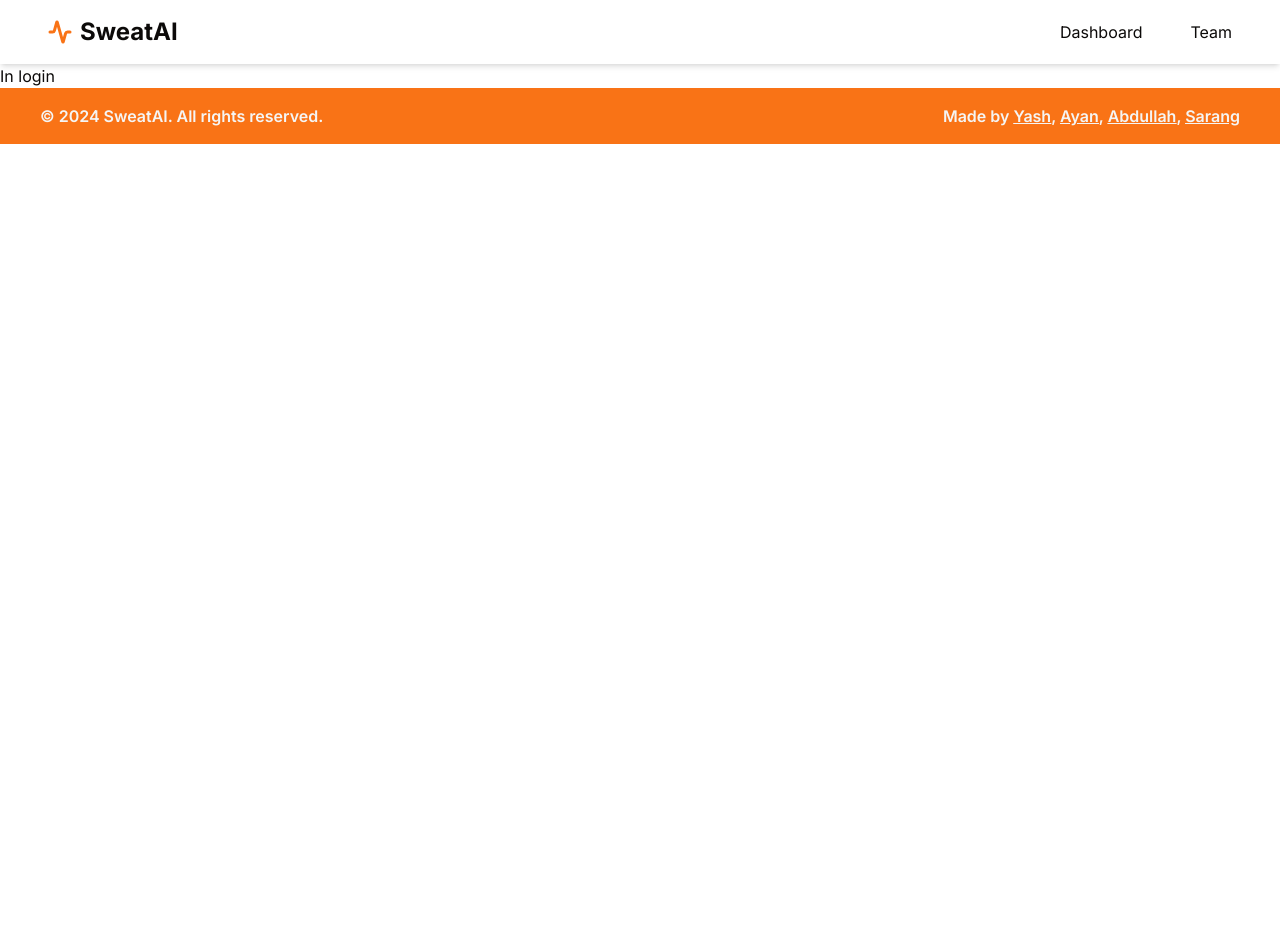
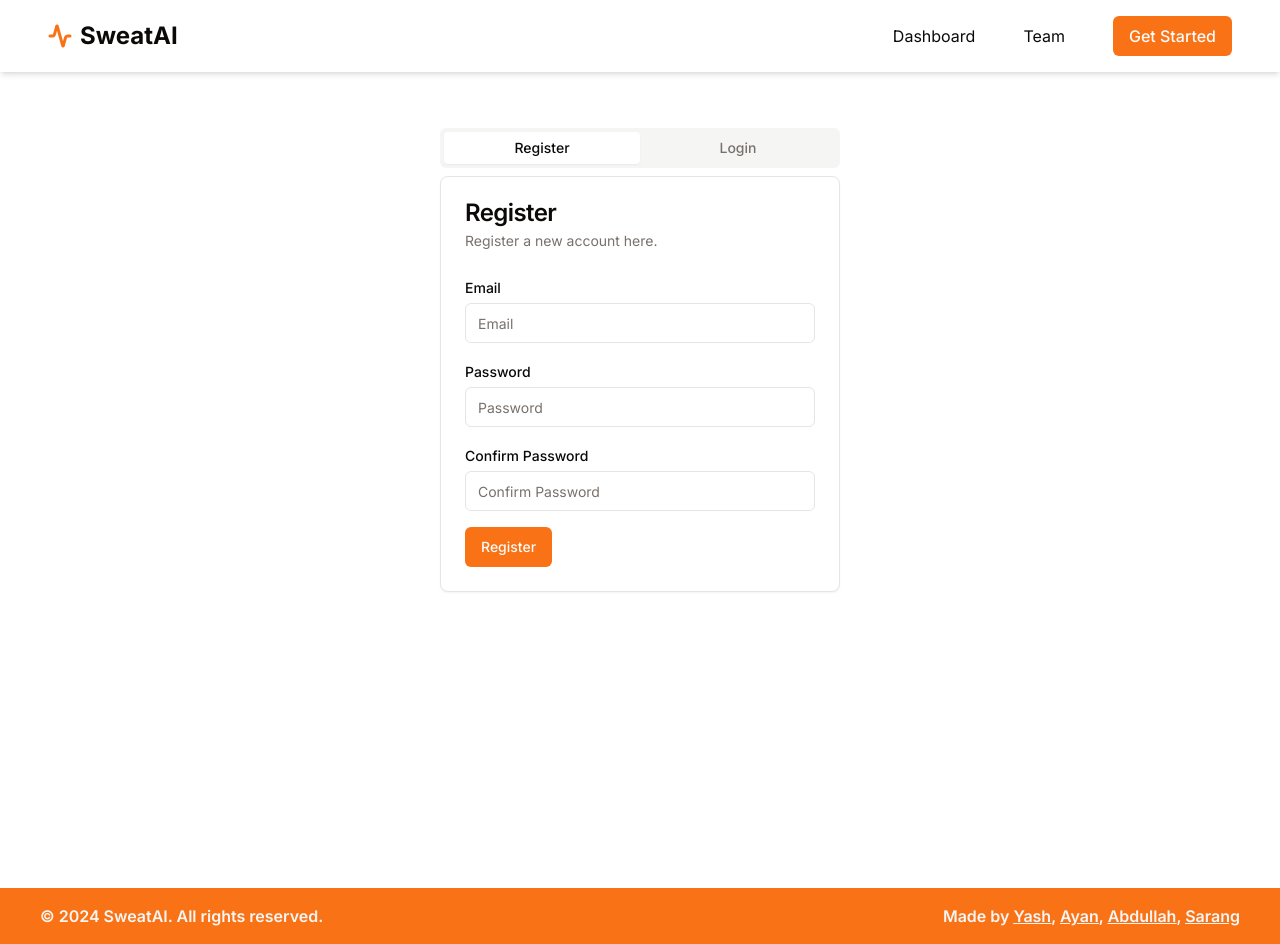
Before and after one commit to YashPatki02/CardGenAI-AI-Flashcards, a Next.js app: page /login in a window 1280 px wide. Before the commit the page ends 800 px from the top, so only its background shows below. Built offline with nearby package versions, Linux system fonts and the light colour scheme; no server answers.

Commit message:
Added login, register, and logout components

```diff
--- a/app/layout.tsx
+++ b/app/layout.tsx
@@ -7,8 +7,8 @@
 import Footer from "@/components/Footer";
 
 export const metadata: Metadata = {
-    title: "FlashCrdsAI",
-    description: "AI-powered flashcards",
+    title: "CardGen AI",
+    description: "AI-powered Flashcards for Students",
 };
 
 export default function RootLayout({
--- a/app/login/page.tsx
+++ b/app/login/page.tsx
@@ -1,11 +1,61 @@
-import React from 'react'
+"use client";
+import Register from "@/components/Register";
+import Login from "@/components/Login";
+import {
+    Card,
+    CardContent,
+    CardDescription,
+    CardFooter,
+    CardHeader,
+    CardTitle,
+} from "@/components/ui/card";
+import { Tabs, TabsContent, TabsList, TabsTrigger } from "@/components/ui/tabs";
+import { redirect } from "next/navigation";
+import { useAuth } from "@/context/AuthContext";
 
-function Login() {
-  return (
-    <div>
-      In login
-    </div>
-  )
+export default function LoginPage() {
+    const { currentUser } = useAuth();
+
+    if (currentUser) {
+        redirect("/flashcards");
+    }
+
+    return (
+        <main className="flex min-h-screen flex-col items-center p-4 mt-4">
+            <div className="flex items-center justify-center min-h-auto mt-6 space-x-2">
+                <Tabs defaultValue="register" className="w-[400px]">
+                    <TabsList className="grid w-full grid-cols-2">
+                        <TabsTrigger value="register">Register</TabsTrigger>
+                        <TabsTrigger value="login">Login</TabsTrigger>
+                    </TabsList>
+                    <TabsContent value="register">
+                        <Card>
+                            <CardHeader>
+                                <CardTitle>Register</CardTitle>
+                                <CardDescription>
+                                    Register a new account here.
+                                </CardDescription>
+                            </CardHeader>
+                            <CardContent className="space-y-2">
+                                <Register />
+                            </CardContent>
+                        </Card>
+                    </TabsContent>
+                    <TabsContent value="login">
+                        <Card>
+                            <CardHeader>
+                                <CardTitle>Login</CardTitle>
+                                <CardDescription>
+                                    Login to your account here.
+                                </CardDescription>
+                            </CardHeader>
+                            <CardContent className="space-y-2">
+                                <Login />
+                            </CardContent>
+                        </Card>
+                    </TabsContent>
+                </Tabs>
+            </div>
+        </main>
+    );
 }
-
-export default Login
--- a/components/Login.tsx
+++ b/components/Login.tsx
@@ -1,20 +1,19 @@
 "use client";
 import { useState } from "react";
-// import { useAuth } from "@/context/AuthContext";
 import { Label } from "./ui/label";
 import { Input } from "./ui/input";
 import { Button } from "./ui/button";
-// import { login } from "../app/(home)/login/actions";
 import { redirect } from "next/navigation";
+import { useAuth } from "@/context/AuthContext";
 
 const Login = () => {
-    /* const { login } = useAuth();
+    const { login } = useAuth();
     const [email, setEmail] = useState("");
     const [password, setPassword] = useState("");
-    const [error, setError] = useState(null);
+    const [error, setError] = useState<string | null>(null);
+    const [loading, setLoading] = useState(false);
 
-
-    const handleLogin = async (e) => {
+    const handleLogin = async (e: React.FormEvent) => {
         e.preventDefault();
         setLoading(true);
         setError(null);
@@ -22,29 +21,27 @@
         try {
             await login(email, password);
             console.log("Logged in successfully!");
-        } catch (error) {
+        } catch (error: any) {
             setError(error.message);
         } finally {
             setLoading(false);
         }
-    }; */
-    const [error, setError] = useState<string | null>(null);
-    const [loading, setLoading] = useState(false);
+    };
 
     const handleSubmit = async (formData: FormData) => {
         setError(null); // Reset error state
 
-        // const result = await login(formData);
-        // console.log("in handle submit");
-        // if (!result.success) {
-        //     setError(result.error as string);
-        //     console.log("error has occur", result.error);
-        // } else {
-        //     // Redirect to dashboard on successful login
-        //     console.log("successfully logged in ");
-        //     redirect("/dashboard");
-        // }
+        const email = formData.get("email") as string;
+        const password = formData.get("password") as string;
+
+        try {
+            await login(email, password);
+            redirect("/flashcards");
+        } catch (error: any) {
+            setError(error.message);
+        }
     };
+
     return (
         // <form  className="space-y-4">
         <form action={handleSubmit} className="space-y-4">
@@ -54,8 +51,8 @@
                     id="email"
                     type="email"
                     name="email"
-                    // value={email}
-                    // onChange={(e) => setEmail(e.target.value)}
+                    value={email}
+                    onChange={(e) => setEmail(e.target.value)}
                     placeholder="Email"
                     required
                 />
@@ -66,18 +63,18 @@
                     id="password"
                     type="password"
                     name="password"
-                    // value={password}
-                    // onChange={(e) => setPassword(e.target.value)}
+                    value={password}
+                    onChange={(e) => setPassword(e.target.value)}
                     placeholder="Password"
                     required
                 />
             </div>
             {/* {error && <p className="text-red-500">{error}</p>} */}
             {error && <p className="text-red-500">{error}</p>}
-            <Button type="submit" disabled={loading}>
+            <Button disabled={loading} onClick={handleLogin}>
                 {loading ? "Logging in..." : "Login"}
             </Button>
-            {/* <button formAction={login}>Submit</button> */}
+
         </form>
     );
 };
--- a/components/Logout.tsx
+++ b/components/Logout.tsx
@@ -1,14 +1,12 @@
+"use client";
 import { Button } from "@/components/ui/button";
-// import { signOut } from "@/utils/actions/signout";
+import { useAuth } from "@/context/AuthContext";
 
 const Logout = () => {
+    const { logout } = useAuth();
+
     return (
-        // <form action={signOut} method="POST">
-        //     <Button className="text-md" variant="secondary" type="submit">
-        //         Logout
-        //     </Button>
-        // </form>
-        <Button className="text-md" variant="secondary" type="submit">
+        <Button onClick={logout} variant="secondary" className="text-md">
             Logout
         </Button>
     );
--- a/components/Nav.tsx
+++ b/components/Nav.tsx
@@ -1,3 +1,4 @@
+"use client";
 import Link from "next/link";
 import React from "react";
 import { Button } from "./ui/button";
@@ -11,13 +12,12 @@
     DropdownMenuSeparator,
     DropdownMenuTrigger,
 } from "@/components/ui/dropdown-menu";
+import { useAuth } from "@/context/AuthContext";
 
-const Nav = async () => {
-    // const supabase = createClient();
+const Nav = () => {
+    const { currentUser } = useAuth();
 
-    // const {
-    //     data: { user },
-    // } = await supabase.auth.getUser();
+    console.log(currentUser);
 
     return (
         <header className="flex flex-row w-full items-center justify-between px-12 py-4 shadow-md">
@@ -33,13 +33,13 @@
                 <Link href="/dashboard">Dashboard</Link>
                 <Link href="/dashboard">Team</Link>
 
-                {/* {user === null ? (
+                {currentUser === null ? (
                     <Link href="/login">
                         <Button className="text-md">Get Started</Button>
                     </Link>
                 ) : (
                     <Logout />
-                )} */}
+                )}
             </nav>
             <div className="flex items-center sm:hidden">
                 <DropdownMenu>
--- a/components/Register.tsx
+++ b/components/Register.tsx
@@ -1,38 +1,17 @@
-// import { useState } from "react";
-// import { useAuth } from "@/context/AuthContext";
 "use client";
 import React, { useState } from "react";
 import { useRouter } from "next/navigation";
 import { Input } from "@/components/ui/input";
 import { Label } from "@/components/ui/label";
 import { Button } from "@/components/ui/button";
-
+import { useAuth } from "@/context/AuthContext";
 
 const Register = () => {
-    /* const { register } = useAuth();
-    const [email, setEmail] = useState("");
-    const [password, setPassword] = useState("");
-    const [confirmPassword, setConfirmPassword] = useState("");
-    const [loading, setLoading] = useState(false);
-    const [error, setError] = useState(null);
-
-    const handleRegister = async (e) => {
-        e.preventDefault();
-        setLoading(true);
-        setError(null);
-
-        try {
-            await register(email, password);
-            console.log("Registered successfully!");
-        } catch (error) {
-            setError(error.message);
-            setLoading(false);
-            return;
-        } */
-    // };
+    const { signup } = useAuth();
     const [loading, setLoading] = useState(false);
     const [error, setError] = useState<string | null>(null);
     const router = useRouter();
+
     const handleRegister = async (e: React.FormEvent<HTMLFormElement>) => {
         e.preventDefault();
         setLoading(true);
@@ -50,22 +29,18 @@
         }
 
         try {
-            // const result = await signup(formData);
-
-            // if (result.success) {
-            //     router.push("/dashboard"); // Redirect to the dashboard on successful registration
-            // } else {
-            //     setError(result.error as string); // Set error message if registration fails
-            // }
-        } catch (err) {
-            setError("An unexpected error occurred. Please try again.");
+            await signup(email, password);
+            router.push("/flashcards");
+        } catch (err: any) {
+            setError(
+                err.message || "An unexpected error occurred. Please try again."
+            );
         } finally {
             setLoading(false);
         }
     };
 
     return (
-        // <form className="space-y-4">
         <form onSubmit={handleRegister} className="space-y-4">
             <div className="space-y-1">
                 <Label htmlFor="email">Email</Label>
@@ -73,8 +48,6 @@
                     id="email"
                     type="email"
                     name="email"
-                    // value={email}
-                    // onChange={(e) => setEmail(e.target.value)}
                     placeholder="Email"
                     required
                 />
@@ -85,8 +58,6 @@
                     id="password"
                     type="password"
                     name="password"
-                    // value={password}
-                    // onChange={(e) => setPassword(e.target.value)}
                     placeholder="Password"
                     required
                 />
@@ -97,20 +68,14 @@
                     id="confirm-password"
                     type="password"
                     name="confirmPassword"
-                    // value={password}
-                    // onChange={(e) => setConfirmPassword(e.target.value)}
                     placeholder="Confirm Password"
                     required
                 />
             </div>
             {error && <p className="text-red-500">{error}</p>}
-            {/* <Button type="submit" disabled={loading}>
-                {loading ? "Registering..." : "Register"}
-            </Button> */}
             <Button type="submit" disabled={loading}>
                 {loading ? "Registering..." : "Register"}
             </Button>
-            {/* <button formAction={signup}>Register</button> */}
         </form>
     );
 };
--- /dev/null
+++ b/components/ui/tabs.tsx
@@ -0,0 +1,55 @@
+"use client"
+
+import * as React from "react"
+import * as TabsPrimitive from "@radix-ui/react-tabs"
+
+import { cn } from "@/lib/utils"
+
+const Tabs = TabsPrimitive.Root
+
+const TabsList = React.forwardRef<
+  React.ElementRef<typeof TabsPrimitive.List>,
+  React.ComponentPropsWithoutRef<typeof TabsPrimitive.List>
+>(({ className, ...props }, ref) => (
+  <TabsPrimitive.List
+    ref={ref}
+    className={cn(
+      "inline-flex h-10 items-center justify-center rounded-md bg-muted p-1 text-muted-foreground",
+      className
+    )}
+    {...props}
+  />
+))
+TabsList.displayName = TabsPrimitive.List.displayName
+
+const TabsTrigger = React.forwardRef<
+  React.ElementRef<typeof TabsPrimitive.Trigger>,
+  React.ComponentPropsWithoutRef<typeof TabsPrimitive.Trigger>
+>(({ className, ...props }, ref) => (
+  <TabsPrimitive.Trigger
+    ref={ref}
+    className={cn(
+      "inline-flex items-center justify-center whitespace-nowrap rounded-sm px-3 py-1.5 text-sm font-medium ring-offset-background transition-all focus-visible:outline-none focus-visible:ring-2 focus-visible:ring-ring focus-visible:ring-offset-2 disabled:pointer-events-none disabled:opacity-50 data-[state=active]:bg-background data-[state=active]:text-foreground data-[state=active]:shadow-sm",
+      className
+    )}
+    {...props}
+  />
+))
+TabsTrigger.displayName = TabsPrimitive.Trigger.displayName
+
+const TabsContent = React.forwardRef<
+  React.ElementRef<typeof TabsPrimitive.Content>,
+  React.ComponentPropsWithoutRef<typeof TabsPrimitive.Content>
+>(({ className, ...props }, ref) => (
+  <TabsPrimitive.Content
+    ref={ref}
+    className={cn(
+      "mt-2 ring-offset-background focus-visible:outline-none focus-visible:ring-2 focus-visible:ring-ring focus-visible:ring-offset-2",
+      className
+    )}
+    {...props}
+  />
+))
+TabsContent.displayName = TabsPrimitive.Content.displayName
+
+export { Tabs, TabsList, TabsTrigger, TabsContent }
--- a/context/AuthContext.jsx
+++ /dev/null
@@ -1,64 +0,0 @@
-"use client";
-import React, { useEffect } from "react";
-import { useState, useContext, useRef } from "react";
-import { auth, db } from "@/firebase";
-import {
-  signInWithEmailAndPassword,
-  createUserWithEmailAndPassword,
-  signOut,
-  onAuthStateChanged,
-} from "firebase/auth";
-
-// firestore function
-import { doc, getDoc } from "firebase/firestore";
-
-// work as a wraper
-const AuthContext = React.createContext();
-
-export function useAuth() {
-  return useContext(AuthContext);
-}
-
-export function AuthProvider({ children }) {
-  // storing current user
-  const [currentUser, setCurrentUser] = useState();
-  const [loading, setLoading] = useState(true);
-  const userInfo = useRef();
-
-  function signup(email, password) {
-    return createUserWithEmailAndPassword(auth, email, password);
-  }
-
-  //   Login with email and password
-  function login(email, password) {
-    return signInWithEmailAndPassword(auth, email, password);
-  }
-
-  function logout() {
-    return signOut(auth);
-  }
-
-  //
-  useEffect(() => {
-    const unsubscribe = onAuthStateChanged(auth, async (user) => {
-      setCurrentUser(user);
-      setLoading(false);
-    });
-    return unsubscribe;
-  }, []);
-
-  //* all the value that we want to provide for the app
-  const value = {
-    currentUser,
-    login,
-    signup,
-    logout,
-    userInfo,
-  };
-
-  return (
-    <AuthContext.Provider value={value}>
-      {!loading && children}
-    </AuthContext.Provider>
-  );
-}
--- /dev/null
+++ b/context/AuthContext.tsx
@@ -0,0 +1,71 @@
+"use client";
+import {
+    createContext,
+    useContext,
+    useEffect,
+    useState,
+    ReactNode,
+} from "react";
+import { auth, db } from "@/firebase";
+import {
+  signInWithEmailAndPassword,
+  createUserWithEmailAndPassword,
+  signOut,
+  onAuthStateChanged,
+} from "firebase/auth";
+
+// firestore function
+import { doc, getDoc } from "firebase/firestore";
+
+interface AuthContextProps {
+    currentUser: any;
+    isLoading: boolean;
+    signup: (email: string, password: string) => void;
+    login: (email: string, password: string) => void;
+    logout: () => void;
+}
+
+
+// work as a wraper
+const AuthContext = createContext<AuthContextProps | undefined>(undefined);
+
+export function AuthProvider({ children }: { children: ReactNode }) {
+    // storing current user
+    const [currentUser, setCurrentUser] = useState();
+    const [isLoading, setLoading] = useState(true);
+
+    function signup(email: string, password: string) {
+        return createUserWithEmailAndPassword(auth, email, password);
+    }
+
+    //   Login with email and password
+    function login(email: string, password: string) {
+        return signInWithEmailAndPassword(auth, email, password);
+    }
+
+    function logout() {
+        return signOut(auth);
+    }
+
+    useEffect(() => {
+        const unsubscribe = onAuthStateChanged(auth, async (user: any) => {
+            setCurrentUser(user);
+            setLoading(false);
+        });
+        return unsubscribe;
+    }, []);
+
+    return (
+        <AuthContext.Provider value={{ currentUser, isLoading, signup, login, logout }}>
+            {children}
+        </AuthContext.Provider>
+    );
+}
+
+export const useAuth = () => {
+    const context = useContext(AuthContext);
+    if (!context) {
+        throw new Error("useAuth must be used within an AuthUserProvider");
+    }
+    return context;
+};
--- a/package.json
+++ b/package.json
@@ -10,6 +10,8 @@
   },
   "dependencies": {
     "@radix-ui/react-dropdown-menu": "^2.1.1",
+    "@radix-ui/react-label": "^2.1.0",
+    "@radix-ui/react-tabs": "^1.1.0",
     "class-variance-authority": "^0.7.0",
     "clsx": "^2.1.1",
     "firebase": "^10.12.5",
```
Also changed, not shown: 1 other file (tests, documents, lock files or other folders).
